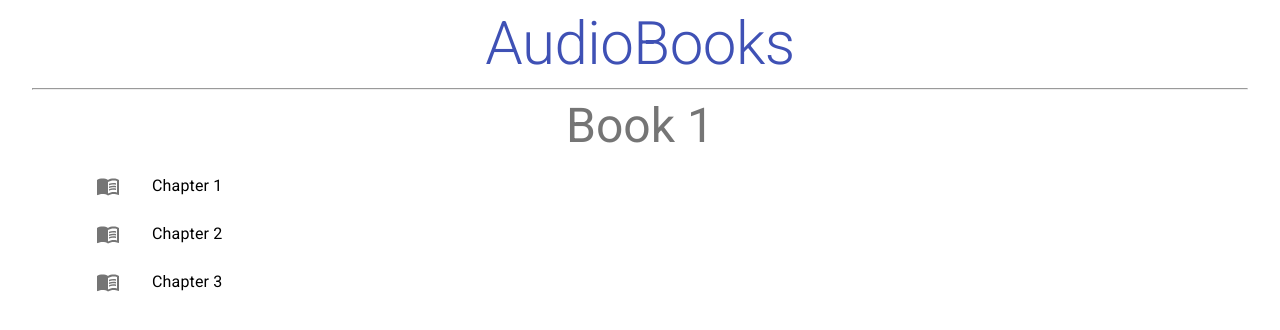
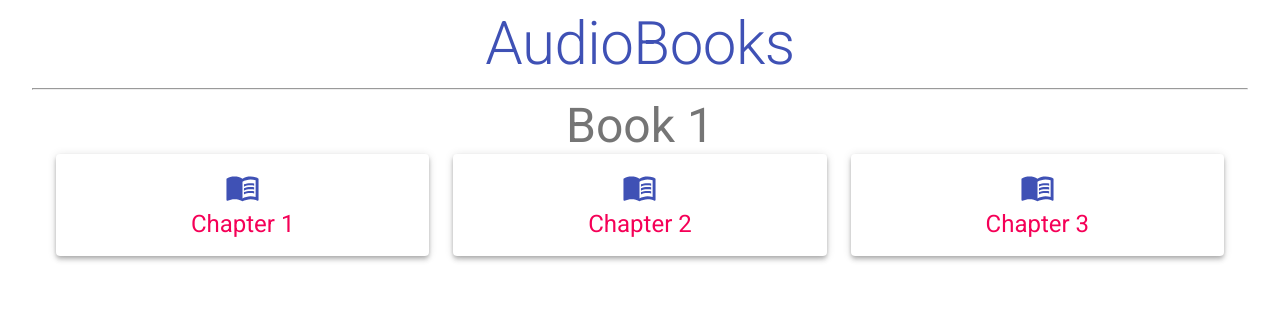
Before and after one commit to Karan9034/loudBook, a Next.js app: page /book-1 in a window 1280 px wide. Shown: the top 330 px of the page. Built offline with nearby package versions, Linux system fonts and the light colour scheme.

Commit message:
Player design yet to improve

```diff
--- a/components/Details.js
+++ b/components/Details.js
@@ -1,12 +1,15 @@
 import Link from 'next/link'
 import Typography from '@material-ui/core/Typography';
 import Container from '@material-ui/core/Container';
+import Grid from '@material-ui/core/Grid';
 import List from '@material-ui/core/List';
 import ListItem from '@material-ui/core/ListItem';
 import ListItemIcon from '@material-ui/core/ListItemIcon';
 import ListItemText from '@material-ui/core/ListItemText';
+import Card from '@material-ui/core/Card';
+import CardActionArea from '@material-ui/core/CardActionArea';
+import CardContent from '@material-ui/core/CardContent';
 import MenuBookOutlinedIcon from '@material-ui/icons/MenuBookOutlined';
-import InboxIcon from '@material-ui/icons/Inbox';
 import { makeStyles } from '@material-ui/core';
 
 
@@ -14,20 +17,33 @@ const Details = ({book}) => {
 	return (
 		<Container>
 			<Typography variant="h3" component="h2" color="textSecondary" align="center">{book.name}</Typography>
-			<Container>
-				<List>
-					{ book.chapters.map(chapter => (
-						<Link key={chapter.id} href="/${book.path}/${chapter.path}">
+			<Grid container spacing={3}>
+				{ book.chapters.map(chapter => (
+					<Grid key={chapter.id} item xs={12} sm={6} md={4}>
+						<Link href={`/${book.path}/${chapter.path}`}>
 							<a>
-								<ListItem>
-									<ListItemIcon><MenuBookOutlinedIcon /></ListItemIcon>
-									<ListItemText primary={chapter.name} />
-								</ListItem>
+								<Card elevation={4}>
+									<CardActionArea>
+										<CardContent
+											align="center"
+										>
+								        	<MenuBookOutlinedIcon fontSize="large" color="primary" />
+								        	<Typography
+								        		variant="h5"
+								        		component="h4"
+								        		color="secondary"
+								        		component="p"
+								        	>
+								            	{chapter.name}
+								          	</Typography>
+								        </CardContent>
+									</CardActionArea>
+								</Card>
 							</a>
 						</Link>
-					))}
-				</List>
-			</Container>
+					</Grid>
+				))}
+			</Grid>
 		</Container>
 	)
 }
```
Also changed, not shown: components/Player.js (+24 -3 lines).
